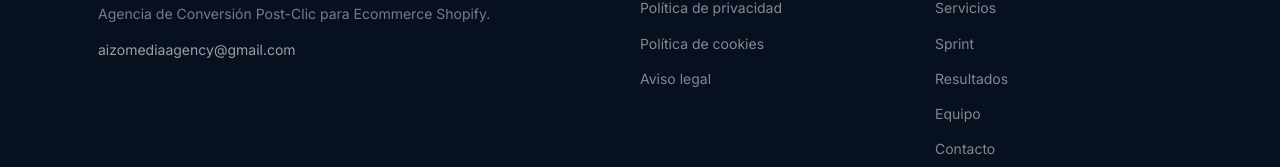
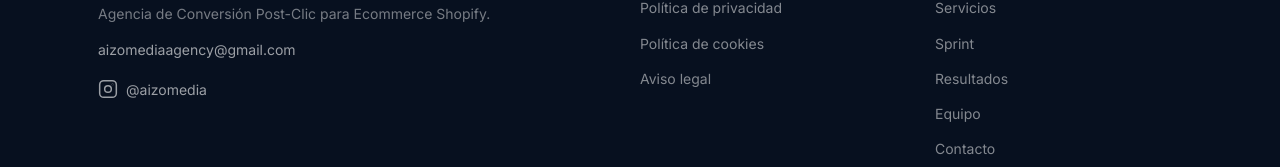
Before and after one commit to Frannypda/aizomedia-website, a Next.js app: page /reservar in a window 1280 px wide. Shown: the part 1029-1196 px from the top of the page. Built offline with nearby package versions, Linux system fonts and the light colour scheme.

Commit message:
feat: favicon + enlace Instagram en footer

```diff
--- a/app/globals.css
+++ b/app/globals.css
@@ -395,6 +395,7 @@ nav.nav-hidden{transform:translateY(-100%)}
 .foot-brand p{font-size:14px;color:rgba(255,255,255,.45);line-height:1.7}
 .foot-brand a{color:rgba(255,255,255,.6);transition:color .2s}
 .foot-brand a:hover{color:#fff}
+.foot-ig{display:flex;align-items:center;gap:8px;font-size:14px;margin-top:4px}
 .foot-links{display:flex;flex-direction:column;gap:12px}
 .foot-links-title{font-size:10px;font-weight:700;letter-spacing:.14em;text-transform:uppercase;color:var(--gl);margin-bottom:4px}
 .foot-links a{font-size:14px;color:rgba(255,255,255,.5);transition:color .2s}
--- a/components/Footer.tsx
+++ b/components/Footer.tsx
@@ -9,6 +9,20 @@ export default function Footer() {
             <p>
               <a href="mailto:aizomediaagency@gmail.com">aizomediaagency@gmail.com</a>
             </p>
+            <a
+              href="https://www.instagram.com/aizomedia/"
+              target="_blank"
+              rel="noopener noreferrer"
+              className="foot-ig"
+              aria-label="Instagram de Aizomedia"
+            >
+              <svg width="20" height="20" viewBox="0 0 24 24" fill="none" stroke="currentColor" strokeWidth="1.8" strokeLinecap="round" strokeLinejoin="round">
+                <rect x="2" y="2" width="20" height="20" rx="5" ry="5"/>
+                <circle cx="12" cy="12" r="4"/>
+                <circle cx="17.5" cy="6.5" r="0.1" fill="currentColor" strokeWidth="2"/>
+              </svg>
+              @aizomedia
+            </a>
           </div>
 
           <div className="foot-links">
```
Also changed, not shown: app/icon.png (added).
